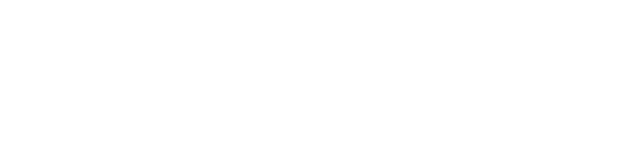
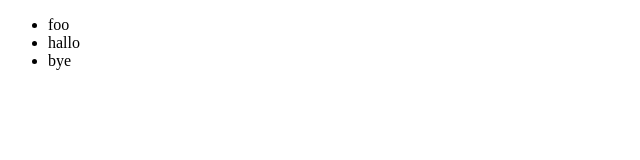
Before and after one commit to Gin-shade/sae-projekt, a plain HTML site: page index.html in a window 1280 px wide. Shown: the whole page, without its empty margins (0-640 px from the left). Drawn offline with Linux system fonts and the light colour scheme.

Commit message:
footer update

```diff
--- a/index.html
+++ b/index.html
@@ -6,6 +6,12 @@
   <title>Document</title>
 </head>
 <body>
-
+  <footer>
+    <ul>
+      <li>foo</li>
+      <li>hallo</li>
+      <li>bye</li>
+    </ul>
+  </footer>
 </body>
 </html>
```
